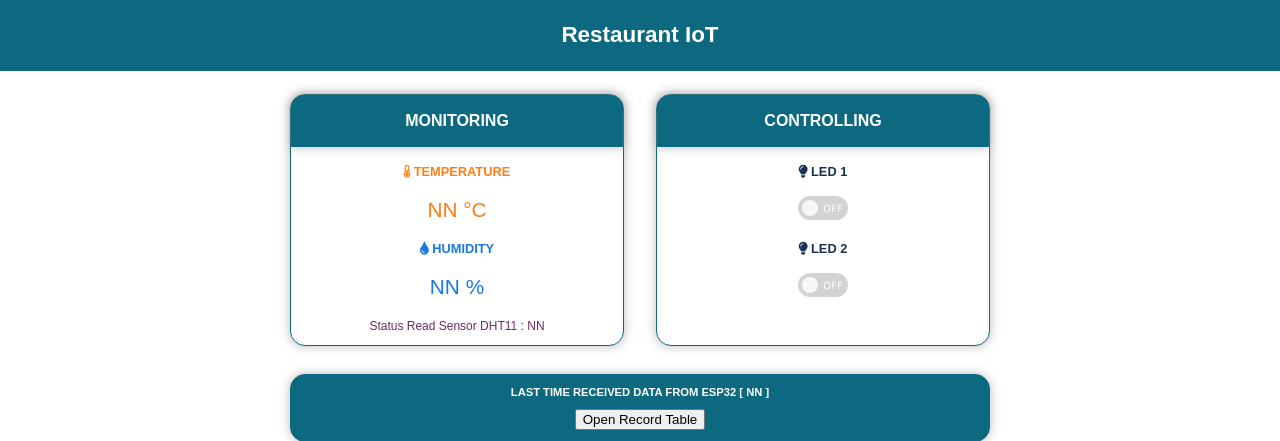
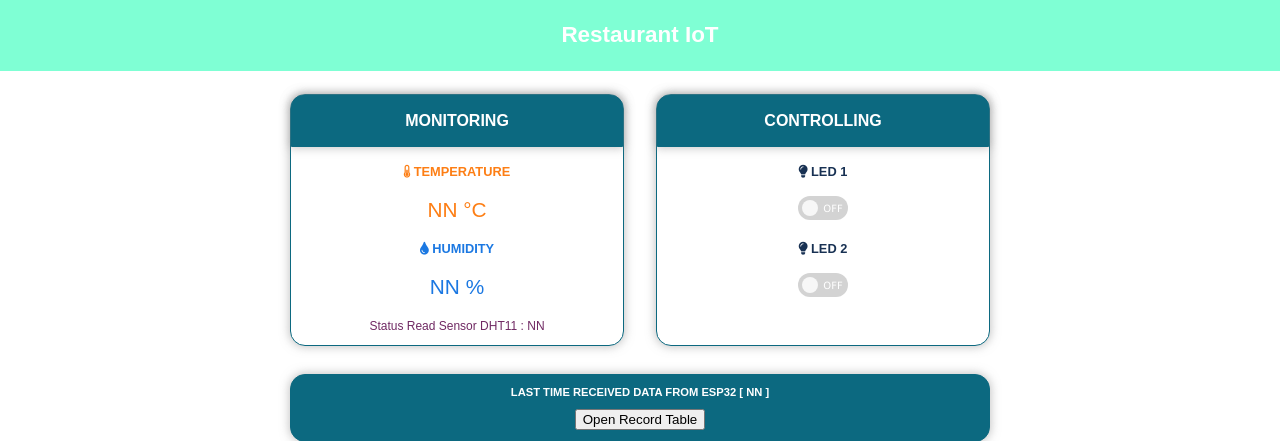
Before and after one commit to carlosgd17/restaurant-iot, a PHP site: page / in a window 1280 px wide. Shown: the top 441 px of the page. Run offline with PHP 8.4, Linux system fonts and the light colour scheme; data that the repository does not hold is empty.

Commit message:
top header color

```diff
--- a/index.php
+++ b/index.php
@@ -11,7 +11,7 @@
       p {font-size: 1.2rem;}
       h4 {font-size: 0.8rem;}
       body {margin: 0;}
-      .topnav {overflow: hidden; background-color: #0c6980; color: white; font-size: 1.2rem;}
+      .topnav {overflow: hidden; background-color: #7FFFD4; color: white; font-size: 1.2rem;}
       .content {padding: 5px; }
       .card {background-color: white; box-shadow: 0px 0px 10px 1px rgba(140,140,140,.5); border: 1px solid #0c6980; border-radius: 15px;}
       .card.header {background-color: #0c6980; color: white; border-bottom-right-radius: 0px; border-bottom-left-radius: 0px; border-top-right-radius: 12px; border-top-left-radius: 12px;}
```
